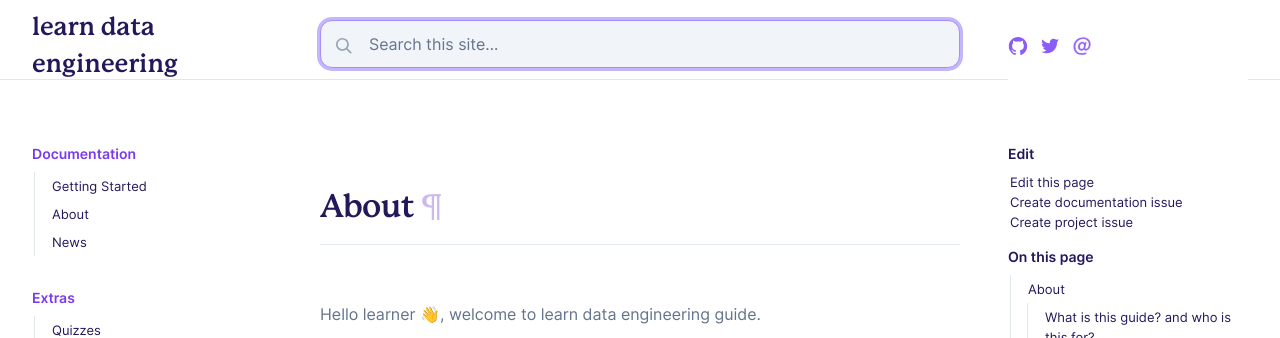
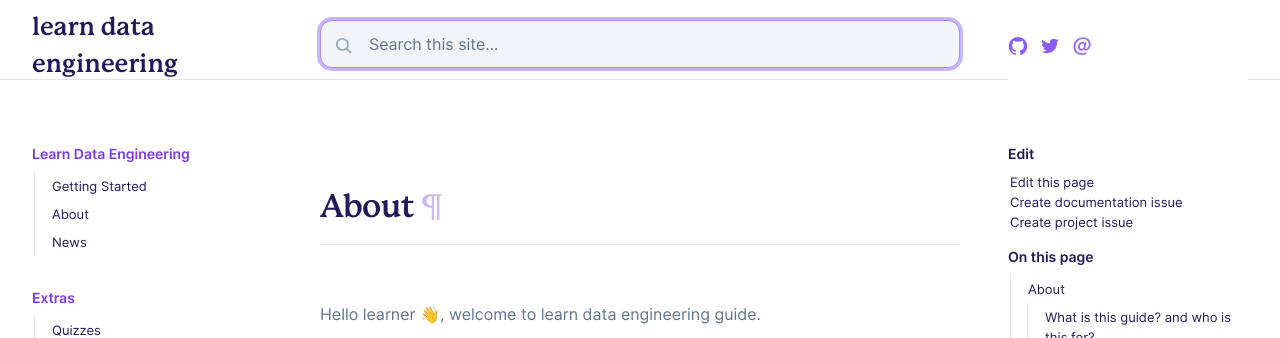
Before and after one commit to learndataengineering/learndataengineering.guide, a Jekyll site: the page built from pages/about.md, in a window 1280 px wide. Shown: the top 338 px of the page. Built offline with Jekyll 4.4.1, drawn with Linux system fonts in a browser that asks for light colours.

Commit message:
remove _toc.yml from _docs folder

```diff
--- a/_data/toc.yml
+++ b/_data/toc.yml
@@ -1,4 +1,4 @@
-- title: Documentation
+- title: Learn Data Engineering
   url: docs
   links:
     - title: "Getting Started"
--- a/_docs/toc.yml
+++ /dev/null
@@ -1,5 +0,0 @@
-- title: Documentation
-  url: docs
-  links:
-    - title: "Getting Started"
-      url: "docs/intro"
```
